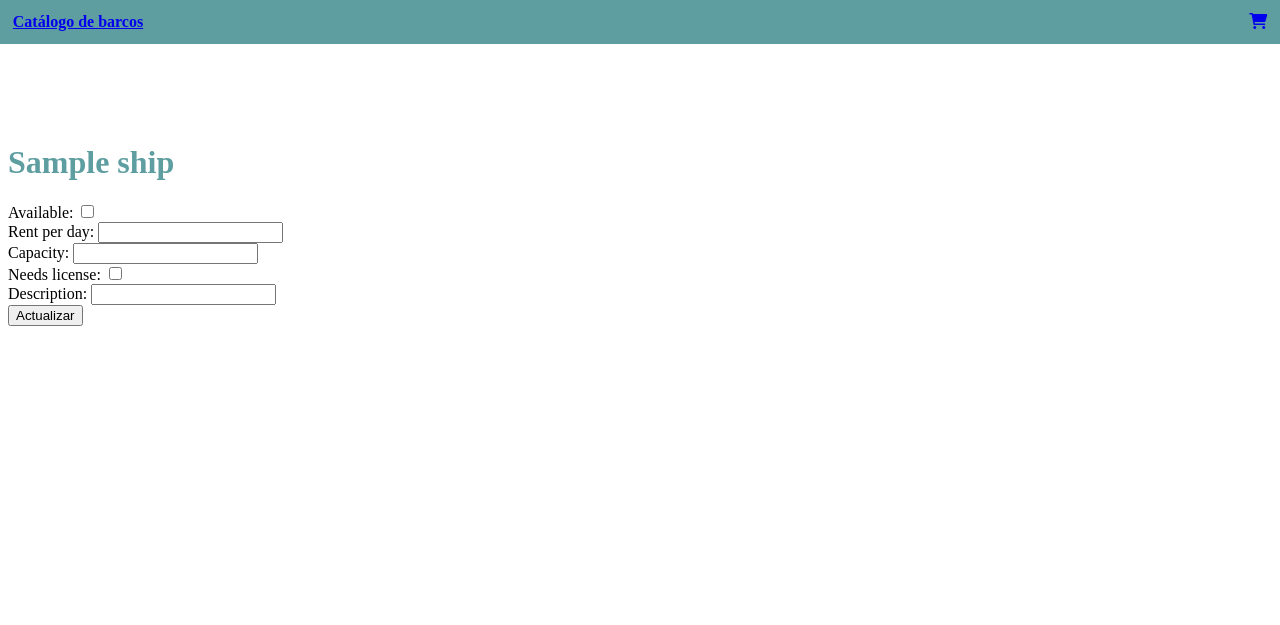
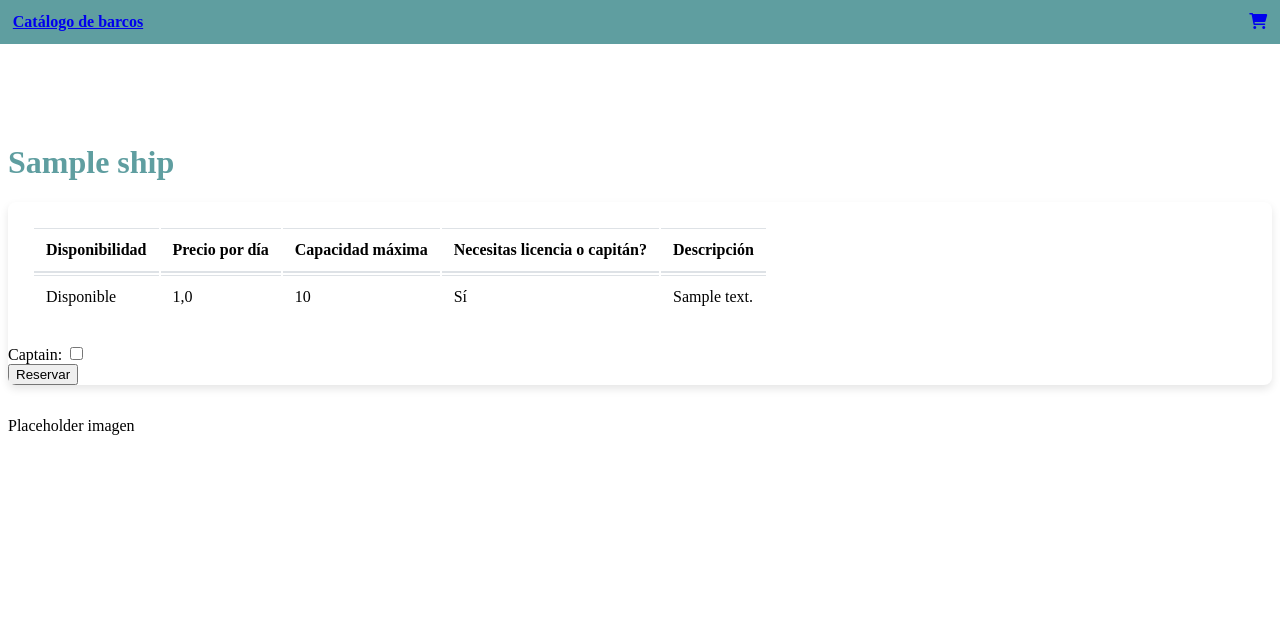
Before and after one commit to frajimmor2/NavegaTrujillo, a Django app: page /catalog/ship/1/ in a window 1280 px wide. Shown: the top 625 px of the page. Run offline with Django 5.2, Linux system fonts and the light colour scheme; a user stored in the database is signed in; tables that the repository leaves empty hold one stand-in row (values such as "Sample post").

Commit message:
botón de reserva y vista añadidos

```diff
--- a/NavegaTrujilloWeb/catalog/forms.py
+++ b/NavegaTrujilloWeb/catalog/forms.py
@@ -2,8 +2,11 @@ from django import forms
 
 
 class ShipForm(forms.Form):
-    available = forms.BooleanField(required = True)
+    available = forms.BooleanField(required = False)
     rent_per_day = forms.FloatField(required = True)
     capacity = forms.IntegerField(required = True)
-    needs_license = forms.BooleanField(required = True)
+    needs_license = forms.BooleanField(required = False)
     description = forms.CharField(required = True)
+
+class ReservationForm(forms.Form):
+    captain = forms.BooleanField(required = False)
--- a/NavegaTrujilloWeb/catalog/urls.py
+++ b/NavegaTrujilloWeb/catalog/urls.py
@@ -5,4 +5,5 @@ from . import views
 urlpatterns = [
     path('catalog/', views.list, name="list"),
     path('catalog/ship/<int:ship_id>/',views.show, name="show"),
+    path('catalog/ship/<int:ship_id>/reserva',views.reservation, name="reservation"),
 ]
--- a/NavegaTrujilloWeb/catalog/views.py
+++ b/NavegaTrujilloWeb/catalog/views.py
@@ -3,7 +3,7 @@ from django.template import Template, Context
 from django.http import HttpResponse
 from django.template import RequestContext
 from business.models import Ship,Port
-from .forms import ShipForm
+from .forms import ShipForm,ReservationForm
 
 # Create your views here.
 
@@ -24,8 +24,9 @@ def show(request, ship_id):
             return  render(request,"./business/home_view.html")
 
         form = ShipForm()
+        form2 = ReservationForm()
 
-        return render(request,"./catalog/show.html", {"ship":ship,"form":form})
+        return render(request,"./catalog/show.html", {"ship":ship,"ship_form":form,"reservation_form":form2})
 
     form = ShipForm(request.POST)
     if form.is_valid():
@@ -45,3 +46,15 @@ def show(request, ship_id):
 
 
     return render(request,"./catalog/show.html",{"ship":ship})
+
+def reservation(request, ship_id):
+    if request.method=="POST":
+        form = ReservationForm(request.POST)
+        if form.is_valid():
+            if form.cleaned_data["captain"]:
+                print("Sí")
+            else:
+                print("No")
+        return render(request,"./catalog/reservation.html")
+    else:
+        pass
--- a/NavegaTrujilloWeb/templates/catalog/show.html
+++ b/NavegaTrujilloWeb/templates/catalog/show.html
@@ -15,8 +15,9 @@
 		<form action="" method="post">
 
 			{% csrf_token %}
-			{{ form }}
+			{{ ship_form }}
 			<input type="submit" value="Actualizar">
+		</form>
 	{% else %}
 	<div class="card">
 
@@ -28,6 +29,7 @@
 						<th class= "data_column">Precio por día</th>
 						<th class= "data_column">Capacidad máxima</th>
 						<th class= "data_column">Necesitas licencia o capitán?</th>
+						<th class= "data_column">Descripción</th>
 					</tr>
 				</thead>
 				<tbody>
@@ -35,11 +37,17 @@
 						<td class= "data_column">{% if ship.available %} Disponible {% else %} No disponible {% endif %}</td>
 						<td class= "data_column">{{ ship.rent_per_day }}</td>
 						<td class= "data_column">{{ ship.capacity }}</td>
-						<td class= "data_column">{% if ship.needs_license %} Sí {% else %} No {% endif %}<td>
+						<td class= "data_column">{% if ship.need_license %} Sí {% else %} No {% endif %}</td>
+						<td class= "data_column">{{ ship.description }}</td>
 					</tr>
 				</tbody>
 			</table>
 		</div>
+		<form action="reserva" method="post">
+			{% csrf_token %}
+			{{ reservation_form }}
+			<input type="Submit" value="Reservar">
+		</form>
 	</div>
 	<div> Placeholder imagen </div>
 	{% endif %}
```
Also changed, not shown: NavegaTrujilloWeb/templates/catalog/reservation.html (added, +12 -0 lines), NavegaTrujilloWeb/business/migrations/0004_alter_reservation_rental_end_date_and_more.py (added), 1 other file.
